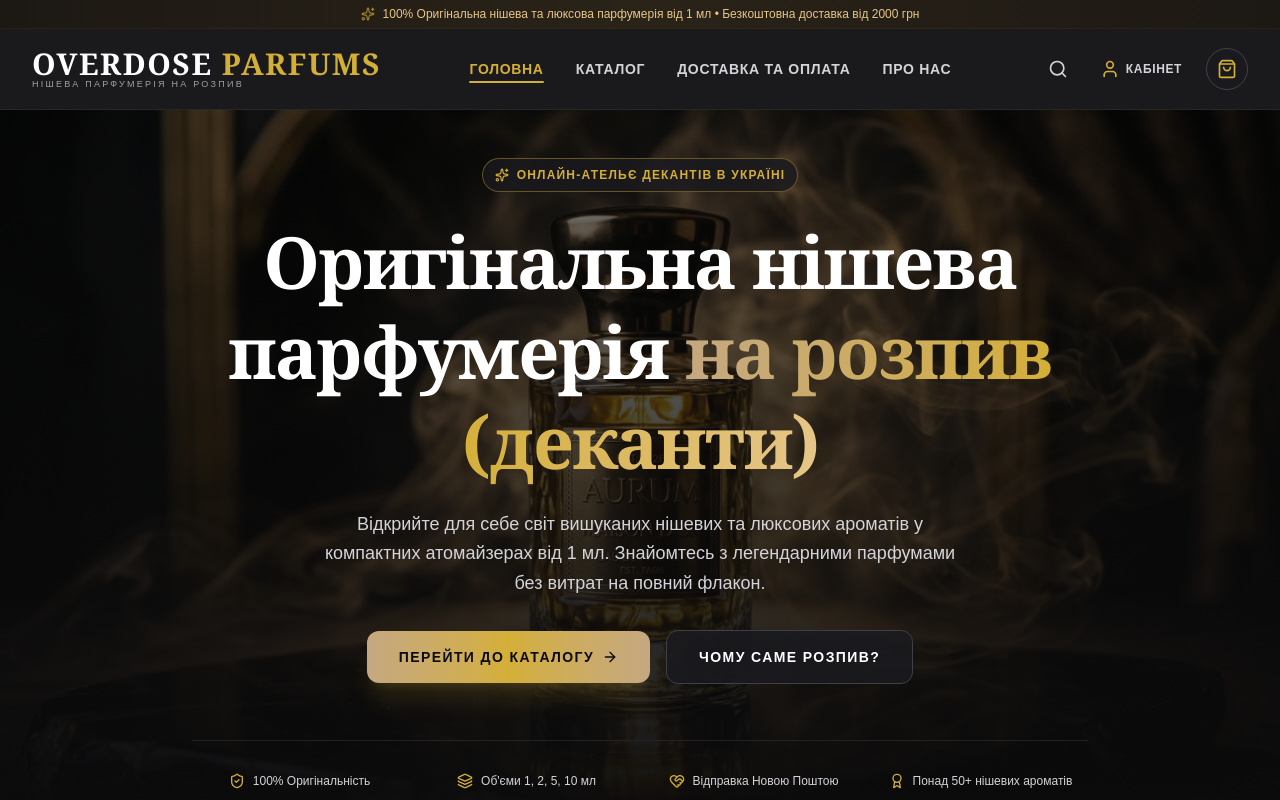
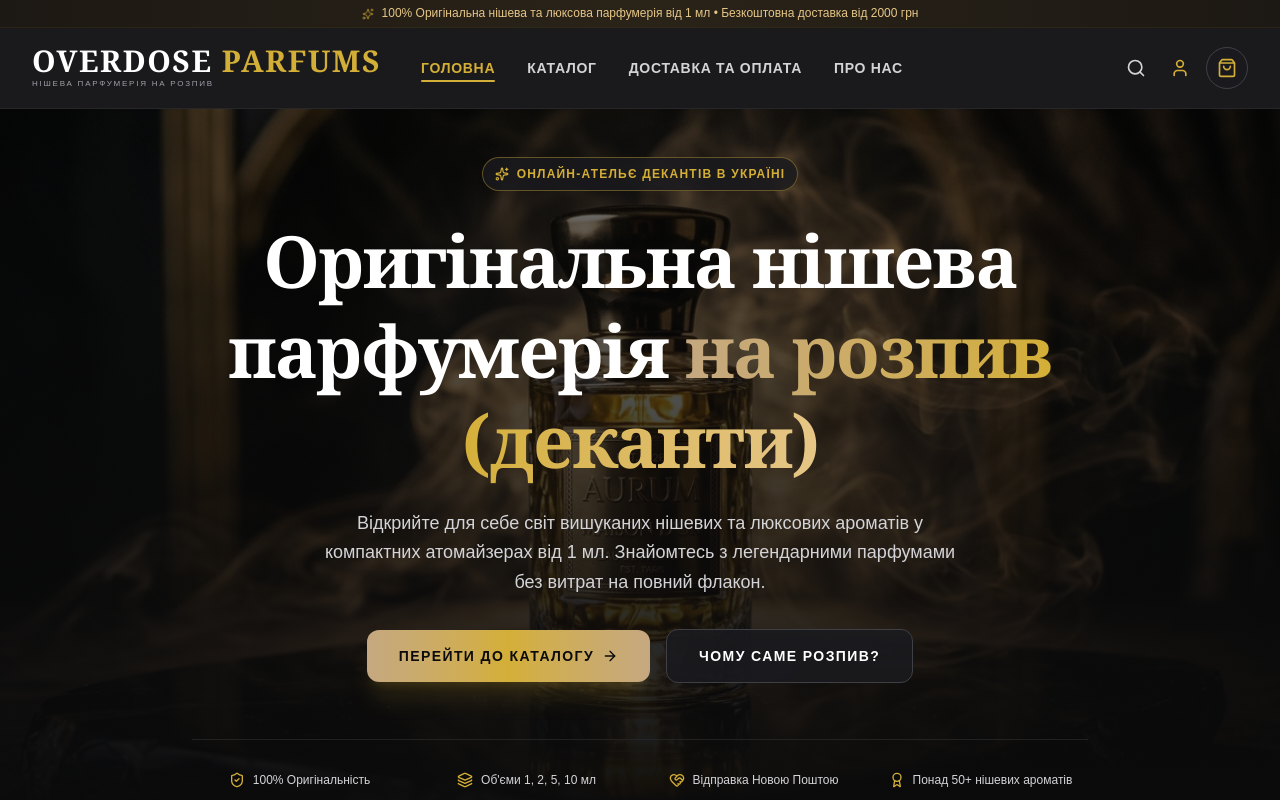
Before and after one commit to Igorsh1k/perfume-decants-store, a Next.js app: page / in a window 1280 px wide. Shown: the top 800 px of the page. Built offline with nearby package versions, Linux system fonts and the light colour scheme; a web font is replaced by a local one.

Commit message:
feat: registration, mobile header fix, phone+tiktok update, docker, deploy configs

```diff
--- a/src/components/Header.tsx
+++ b/src/components/Header.tsx
@@ -4,7 +4,11 @@ import React, { useState } from 'react';
 import Link from 'next/link';
 import Image from 'next/image';
 import { usePathname } from 'next/navigation';
-import { ShoppingBag, Menu, X, Phone, Search, Sparkles, User, Settings } from 'lucide-react';
+import {
+  ShoppingBag, Menu, X, Phone, Search,
+  Sparkles, User, Settings, Home, BookOpen,
+  Truck, Info,
+} from 'lucide-react';
 import { useCart } from '@/context/CartContext';
 import { useAuth } from '@/context/AuthContext';
 import { AuthModal } from '@/components/AuthModal';
@@ -16,10 +20,10 @@ export const Header: React.FC = () => {
   const { user, openAuthModal } = useAuth();
 
   const navLinks = [
-    { href: '/', label: 'Головна' },
-    { href: '/catalog', label: 'Каталог' },
-    { href: '/delivery', label: 'Доставка та оплата' },
-    { href: '/about', label: 'Про нас' },
+    { href: '/',         label: 'Головна',         icon: Home },
+    { href: '/catalog',  label: 'Каталог',          icon: BookOpen },
+    { href: '/delivery', label: 'Доставка та оплата', icon: Truck },
+    { href: '/about',    label: 'Про нас',           icon: Info },
   ];
 
   const isActive = (path: string) => {
@@ -28,127 +32,135 @@ export const Header: React.FC = () => {
     return false;
   };
 
+  const closeMobile = () => setMobileMenuOpen(false);
+
   return (
     <>
       <header className="sticky top-0 z-40 bg-[#0E0E10]/95 backdrop-blur-md border-b border-[#27272A] text-white">
-        {/* Top Banner */}
-        <div className="bg-gradient-to-r from-[#1C1813] via-[#2A2318] to-[#1C1813] text-[#E6C687] text-xs py-1.5 px-4 text-center border-b border-[#3F331D]/40 flex items-center justify-center gap-2">
-          <Sparkles className="w-3.5 h-3.5 text-[#D4AF37] animate-pulse" />
-          <span>100% Оригінальна нішева та люксова парфумерія від 1 мл • Безкоштовна доставка від 2000 грн</span>
+
+        {/* ── Top promo banner ── */}
+        <div className="bg-gradient-to-r from-[#1C1813] via-[#2A2318] to-[#1C1813] text-[#E6C687] py-1.5 px-4 text-center border-b border-[#3F331D]/40 flex items-center justify-center gap-2">
+          <Sparkles className="w-3 h-3 text-[#D4AF37] animate-pulse shrink-0" />
+          <span className="text-[10px] sm:text-xs leading-tight">
+            100% Оригінальна нішева та люксова парфумерія від 1 мл
+            <span className="hidden sm:inline"> • Безкоштовна доставка від 2000 грн</span>
+          </span>
         </div>
 
-        <div className="max-w-7xl mx-auto px-4 sm:px-6 lg:px-8">
-          <div className="flex items-center justify-between h-20 gap-4">
-            {/* Mobile Menu Button */}
-            <div className="flex items-center md:hidden">
-              <button
-                onClick={() => setMobileMenuOpen(!mobileMenuOpen)}
-                className="p-2 text-zinc-300 hover:text-[#D4AF37] transition-colors"
-                aria-label="Перемикач меню"
-              >
-                {mobileMenuOpen ? <X className="w-6 h-6" /> : <Menu className="w-6 h-6" />}
-              </button>
-            </div>
+        {/* ── Main header row ── */}
+        <div className="px-3 sm:px-6 lg:px-8 max-w-7xl mx-auto">
+          <div className="flex items-center h-14 sm:h-18 md:h-20 gap-2">
 
-            {/* Logo */}
-            <Link href="/" className="flex flex-col items-start group shrink-0 min-w-0">
-              <span className="font-serif text-lg sm:text-2xl md:text-3xl tracking-wider text-white group-hover:text-[#D4AF37] transition-colors font-bold whitespace-nowrap">
+            {/* ── LEFT: burger (mobile only) ── */}
+            <button
+              onClick={() => setMobileMenuOpen(!mobileMenuOpen)}
+              className="md:hidden shrink-0 p-2 rounded-xl text-zinc-300 hover:text-[#D4AF37] hover:bg-[#1A1A1E] transition-all"
+              aria-label="Меню"
+            >
+              {mobileMenuOpen
+                ? <X className="w-5 h-5" />
+                : <Menu className="w-5 h-5" />}
+            </button>
+
+            {/* ── LOGO — left on desktop, grows to fill on mobile ── */}
+            <Link
+              href="/"
+              onClick={closeMobile}
+              className="flex flex-col justify-center group flex-1 md:flex-none md:mr-8"
+            >
+              <span className="font-serif text-[15px] xs:text-base sm:text-2xl md:text-3xl tracking-wider text-white group-hover:text-[#D4AF37] transition-colors font-bold leading-none whitespace-nowrap">
                 OVERDOSE <span className="text-[#D4AF37]">PARFUMS</span>
               </span>
-              <span className="hidden sm:block text-[9px] uppercase tracking-[0.25em] text-zinc-400 font-light -mt-1 whitespace-nowrap">
+              <span className="hidden sm:block text-[8px] uppercase tracking-[0.22em] text-zinc-400 font-light mt-0.5 whitespace-nowrap">
                 Нішева парфумерія на розпив
               </span>
             </Link>
 
-            {/* Desktop Navigation */}
-            <nav className="hidden md:flex items-center space-x-5 lg:space-x-8 shrink-0">
-              {navLinks.map((link) => (
+            {/* ── DESKTOP NAV ── */}
+            <nav className="hidden md:flex items-center gap-6 lg:gap-8 flex-1">
+              {navLinks.map(({ href, label }) => (
                 <Link
-                  key={link.href}
-                  href={link.href}
-                  className={`text-xs lg:text-sm uppercase tracking-wider font-semibold transition-colors relative py-1 whitespace-nowrap ${
-                    isActive(link.href)
-                      ? 'text-[#D4AF37]'
-                      : 'text-zinc-300 hover:text-white'
+                  key={href}
+                  href={href}
+                  className={`relative text-xs lg:text-sm uppercase tracking-wider font-semibold whitespace-nowrap transition-colors py-1 ${
+                    isActive(href) ? 'text-[#D4AF37]' : 'text-zinc-300 hover:text-white'
                   }`}
                 >
-                  {link.label}
-                  {isActive(link.href) && (
+                  {label}
+                  {isActive(href) && (
                     <span className="absolute bottom-0 left-0 w-full h-0.5 bg-[#D4AF37] rounded-full" />
                   )}
                 </Link>
               ))}
             </nav>
 
-            {/* Header Right Actions */}
-            <div className="flex items-center space-x-2 sm:space-x-4 shrink-0">
-              {/* Phone contact */}
+            {/* ── RIGHT ACTIONS ── */}
+            <div className="flex items-center gap-1 sm:gap-2 shrink-0">
+
+              {/* Phone — 2xl+ only */}
               <a
                 href="tel:+380987979790"
-                className="hidden 2xl:flex items-center gap-2 text-xs text-zinc-300 hover:text-[#D4AF37] transition-colors border border-[#27272A] px-3 py-1.5 rounded-full hover:border-[#D4AF37]/50 whitespace-nowrap"
+                className="hidden 2xl:flex items-center gap-2 text-xs text-zinc-300 hover:text-[#D4AF37] border border-[#27272A] px-3 py-1.5 rounded-full hover:border-[#D4AF37]/50 transition-all whitespace-nowrap"
               >
                 <Phone className="w-3.5 h-3.5 text-[#D4AF37]" />
-                <span>+380 (98) 797-97-90</span>
+                +380 (98) 797-97-90
               </a>
 
-              {/* Quick Catalog Search */}
+              {/* Search — md+ only */}
               <Link
                 href="/catalog"
-                className="p-2 text-zinc-300 hover:text-[#D4AF37] transition-colors"
-                title="Шукати в каталозі"
+                className="hidden md:flex p-2 rounded-xl text-zinc-300 hover:text-[#D4AF37] hover:bg-[#1A1A1E] transition-all"
+                title="Каталог"
               >
                 <Search className="w-5 h-5" />
               </Link>
 
-              {/* User Account / Login Button */}
+              {/* User/Account — md+ only, on mobile it's in burger menu */}
               {user ? (
                 <Link
                   href="/account"
-                  className="flex items-center gap-2 p-1.5 bg-[#1A1A1E] border border-[#3F3F46] hover:border-[#D4AF37] rounded-full transition-all"
-                  title="Особистий кабінет"
+                  className="hidden md:flex items-center p-1 bg-[#1A1A1E] border border-[#3F3F46] hover:border-[#D4AF37] rounded-full transition-all"
+                  title="Кабінет"
                 >
                   <div className="relative w-7 h-7 rounded-full overflow-hidden bg-[#27272A] border border-[#D4AF37] shrink-0">
-                    {user.avatar ? (
-                      <Image src={user.avatar} alt={user.name} fill className="object-cover" />
-                    ) : (
-                      <User className="w-4 h-4 text-[#D4AF37] absolute inset-0 m-auto" />
-                    )}
+                    {user.avatar
+                      ? <Image src={user.avatar} alt={user.name} fill className="object-cover" />
+                      : <User className="w-3.5 h-3.5 text-[#D4AF37] absolute inset-0 m-auto" />}
                   </div>
-                  <span className="hidden lg:inline text-xs font-medium text-white pr-2 max-w-[100px] truncate">
+                  <span className="hidden xl:inline text-xs font-medium text-white pr-2 pl-1 max-w-[80px] truncate">
                     {user.name.split(' ')[0]}
                   </span>
                 </Link>
               ) : (
                 <button
                   onClick={openAuthModal}
-                  className="p-2 text-zinc-300 hover:text-[#D4AF37] transition-colors flex items-center gap-1.5 text-xs font-semibold uppercase tracking-wider whitespace-nowrap"
+                  className="hidden md:flex items-center p-2 rounded-xl text-zinc-300 hover:text-[#D4AF37] hover:bg-[#1A1A1E] transition-all"
                   title="Увійти"
                 >
                   <User className="w-5 h-5 text-[#D4AF37]" />
-                  <span className="hidden sm:inline">Кабінет</span>
                 </button>
               )}
 
-              {/* Admin Link - ONLY VISIBLE IF USER HAS ADMIN ROLE */}
+              {/* Admin — md+ only */}
               {user?.role === 'admin' && (
                 <Link
                   href="/admin"
-                  className="p-2 text-[#D4AF37] hover:text-white transition-colors bg-[#D4AF37]/10 rounded-full border border-[#D4AF37]/40"
-                  title="Панель адміністратора"
+                  className="hidden md:flex p-2 rounded-full text-[#D4AF37] bg-[#D4AF37]/10 border border-[#D4AF37]/40 hover:text-white transition-colors"
+                  title="Адмін"
                 >
                   <Settings className="w-5 h-5" />
                 </Link>
               )}
 
-              {/* Cart Drawer Trigger */}
+              {/* Cart — always visible */}
               <button
                 onClick={openCart}
-                className="relative p-2.5 bg-[#1A1A1E] hover:bg-[#27272A] border border-[#3F3F46] rounded-full text-white transition-all hover:scale-105 shrink-0"
+                className="relative p-2 sm:p-2.5 bg-[#1A1A1E] hover:bg-[#27272A] border border-[#3F3F46] rounded-full text-white transition-all hover:scale-105 shrink-0"
                 aria-label="Кошик"
               >
                 <ShoppingBag className="w-5 h-5 text-[#D4AF37]" />
                 {totalItems > 0 && (
-                  <span className="absolute -top-1 -right-1 bg-[#D4AF37] text-[#0B0B0C] font-bold text-xs w-5 h-5 rounded-full flex items-center justify-center shadow-lg border border-[#0B0B0C]">
+                  <span className="absolute -top-1 -right-1 bg-[#D4AF37] text-[#0B0B0C] font-bold text-[10px] min-w-[18px] h-[18px] rounded-full flex items-center justify-center px-0.5 shadow border border-[#0B0B0C]">
                     {totalItems}
                   </span>
                 )}
@@ -157,45 +169,94 @@ export const Header: React.FC = () => {
           </div>
         </div>
 
-        {/* Mobile Menu Dropdown */}
+        {/* ── MOBILE DRAWER MENU ── */}
         {mobileMenuOpen && (
-          <div className="md:hidden bg-[#121214] border-b border-[#27272A] px-4 pt-2 pb-6 space-y-4">
-            <div className="flex flex-col space-y-3 pt-2">
-              {navLinks.map((link) => (
+          <div className="md:hidden bg-[#0E0E10] border-t border-[#27272A]">
+
+            {/* User block at top */}
+            <div className="px-4 pt-4 pb-3 border-b border-[#27272A]">
+              {user ? (
                 <Link
-                  key={link.href}
-                  href={link.href}
-                  onClick={() => setMobileMenuOpen(false)}
-                  className={`text-base font-medium py-2 px-3 rounded-lg transition-colors ${
-                    isActive(link.href)
+                  href="/account"
+                  onClick={closeMobile}
+                  className="flex items-center gap-3 p-3 rounded-2xl bg-[#1A1A1E] border border-[#3F3F46]"
+                >
+                  <div className="relative w-10 h-10 rounded-full overflow-hidden bg-[#27272A] border-2 border-[#D4AF37] shrink-0">
+                    {user.avatar
+                      ? <Image src={user.avatar} alt={user.name} fill className="object-cover" />
+                      : <User className="w-5 h-5 text-[#D4AF37] absolute inset-0 m-auto" />}
+                  </div>
+                  <div className="min-w-0">
+                    <p className="text-sm font-bold text-white truncate">{user.name}</p>
+                    <p className="text-xs text-zinc-400 truncate">{user.email}</p>
+                  </div>
+                </Link>
+              ) : (
+                <button
+                  onClick={() => { closeMobile(); openAuthModal(); }}
+                  className="w-full flex items-center justify-between p-3 rounded-2xl bg-gradient-to-r from-[#D4AF37]/10 to-[#C5A880]/10 border border-[#D4AF37]/30"
+                >
+                  <div className="flex items-center gap-3">
+                    <div className="w-10 h-10 rounded-full bg-[#1A1A1E] border border-[#3F3F46] flex items-center justify-center shrink-0">
+                      <User className="w-5 h-5 text-[#D4AF37]" />
+                    </div>
+                    <div className="text-left">
+                      <p className="text-sm font-bold text-[#D4AF37]">Увійти / Реєстрація</p>
+                      <p className="text-xs text-zinc-400">Бонуси та історія замовлень</p>
+                    </div>
+                  </div>
+                </button>
+              )}
+            </div>
+
+            {/* Nav links */}
+            <nav className="px-4 py-3 space-y-1">
+              {navLinks.map(({ href, label, icon: Icon }) => (
+                <Link
+                  key={href}
+                  href={href}
+                  onClick={closeMobile}
+                  className={`flex items-center gap-3 px-4 py-3.5 rounded-2xl font-medium text-sm transition-all ${
+                    isActive(href)
                       ? 'bg-[#27272A] text-[#D4AF37]'
                       : 'text-zinc-300 hover:bg-[#1A1A1E] hover:text-white'
                   }`}
                 >
-                  {link.label}
+                  <Icon className="w-4 h-4 shrink-0" />
+                  {label}
                 </Link>
               ))}
+            </nav>
 
+            {/* Bottom actions */}
+            <div className="px-4 pb-5 space-y-1 border-t border-[#27272A] pt-3">
               <Link
-                href={user ? '/account' : '#'}
-                onClick={() => {
-                  setMobileMenuOpen(false);
-                  if (!user) openAuthModal();
-                }}
-                className="text-base font-semibold py-2 px-3 rounded-lg text-[#D4AF37] bg-[#1A1A1E] flex items-center justify-between"
+                href="/catalog"
+                onClick={closeMobile}
+                className="flex items-center gap-3 px-4 py-3.5 rounded-2xl text-zinc-300 hover:bg-[#1A1A1E] hover:text-white transition-all text-sm font-medium"
               >
-                <span>{user ? `Особистий кабінет (${user.name})` : 'Вхід / Авторизація (Google)'}</span>
-                <User className="w-5 h-5" />
+                <Search className="w-4 h-4 shrink-0 text-[#D4AF37]" />
+                Пошук в каталозі
               </Link>
+
+              <a
+                href="tel:+380987979790"
+                className="flex items-center gap-3 px-4 py-3.5 rounded-2xl text-zinc-300 hover:bg-[#1A1A1E] hover:text-white transition-all text-sm font-medium"
+              >
+                <Phone className="w-4 h-4 shrink-0 text-[#D4AF37]" />
+                +380 (98) 797-97-90
+              </a>
 
               {user?.role === 'admin' && (
                 <Link
                   href="/admin"
-                  onClick={() => setMobileMenuOpen(false)}
-                  className="text-base font-semibold py-2 px-3 rounded-lg text-[#D4AF37] bg-[#D4AF37]/10 flex items-center justify-between"
+                  onClick={closeMobile}
+                  className="flex items-center justify-between px-4 py-3.5 rounded-2xl text-[#D4AF37] bg-[#D4AF37]/10 border border-[#D4AF37]/30 text-sm font-bold"
                 >
-                  <span>Адмін-панель</span>
-                  <Settings className="w-5 h-5" />
+                  <span className="flex items-center gap-3">
+                    <Settings className="w-4 h-4 shrink-0" />
+                    Адмін-панель
+                  </span>
                 </Link>
               )}
             </div>
@@ -203,7 +264,6 @@ export const Header: React.FC = () => {
         )}
       </header>
 
-      {/* Auth Modal */}
       <AuthModal />
     </>
   );
```
